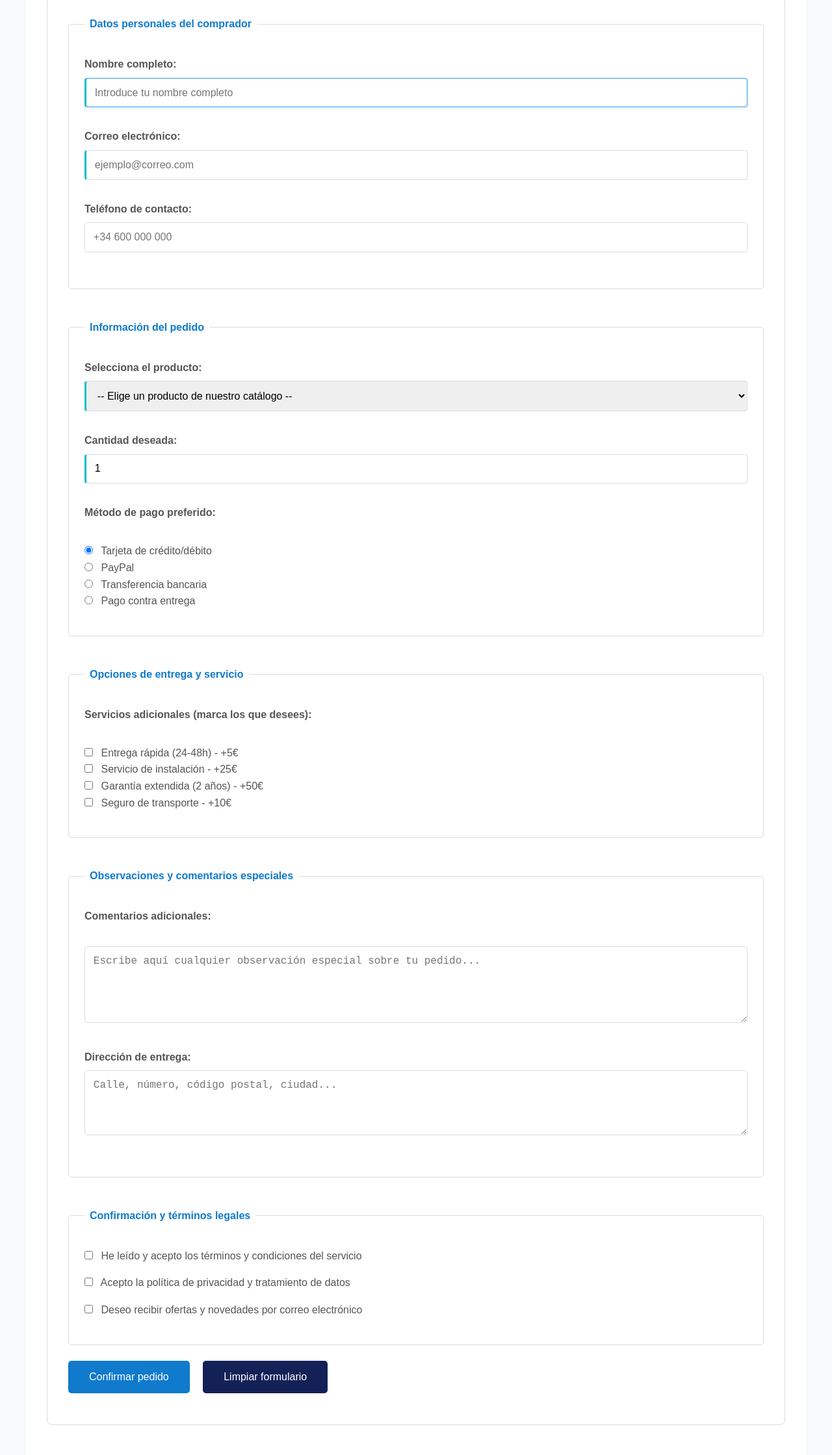
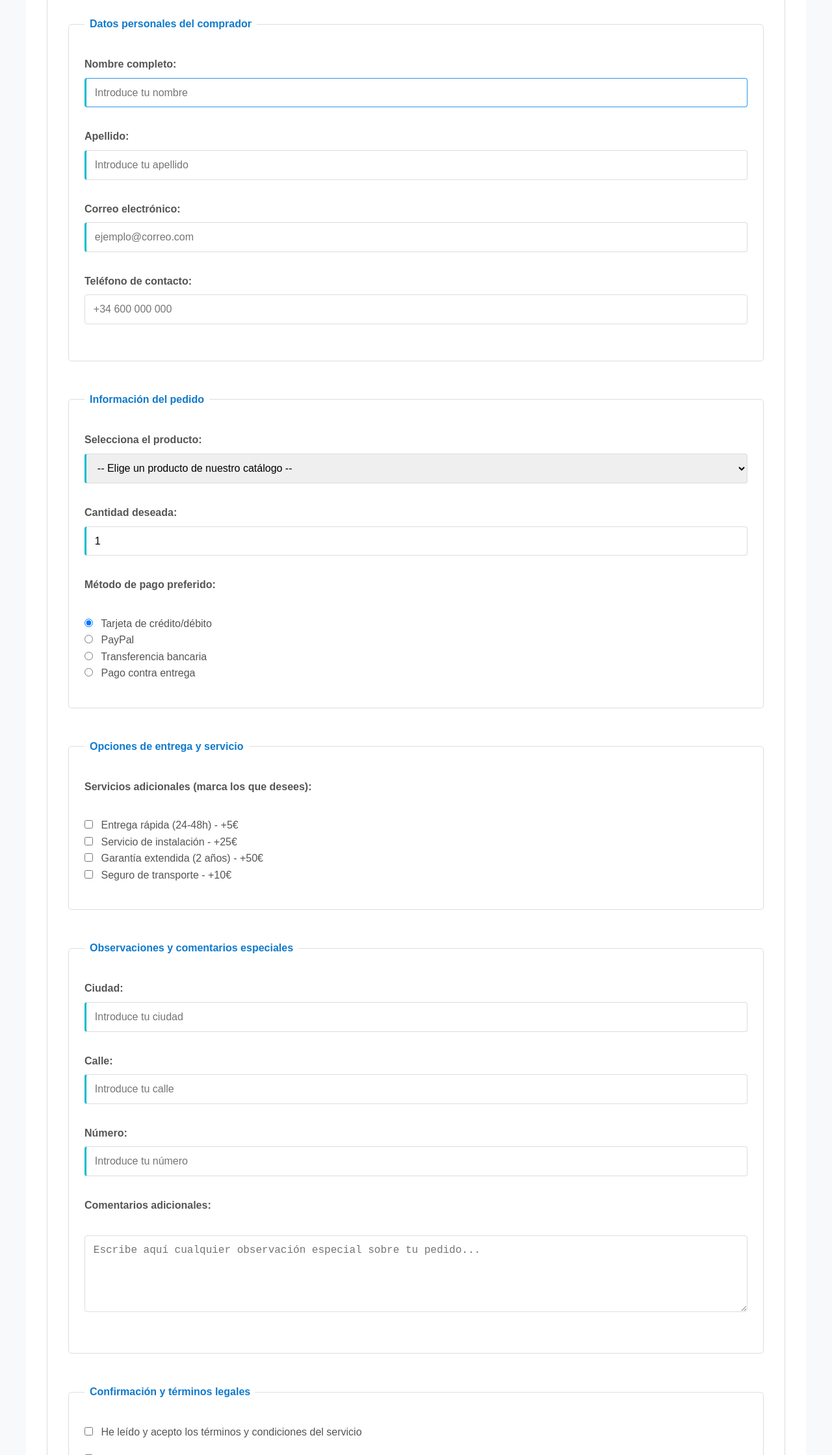
Before and after one commit to javiers2004/IngenieriaWebE1, a plain HTML site: page compra.html in a window 1280 px wide. Shown: the part 561-2800 px from the top of the page at 65% size. Drawn offline with Linux system fonts and the light colour scheme.

Commit message:
pequeños cambios

```diff
--- a/compra.html
+++ b/compra.html
@@ -48,7 +48,11 @@
 
           <p>
             <label for="nombre">Nombre completo:</label>
-            <input type="text" id="nombre" name="nombre" required autofocus placeholder="Introduce tu nombre completo">
+            <input type="text" id="nombre" name="nombre" required autofocus placeholder="Introduce tu nombre">
+          </p>
+          <p>
+            <label for="apellido">Apellido:</label>
+            <input type="text" id="apellido" name="apellido" required placeholder="Introduce tu apellido">
           </p>
 
           <p>
@@ -132,13 +136,22 @@
         <fieldset>
           <legend>Observaciones y comentarios especiales</legend>
           <p>
-            <label for="observaciones">Comentarios adicionales:</label><br>
-            <textarea id="observaciones" name="observaciones" rows="5" cols="50" placeholder="Escribe aquí cualquier observación especial sobre tu pedido..."></textarea>
+            <label for="ciudad">Ciudad:</label>
+            <input type="text" id="ciudad" name="ciudad" required placeholder="Introduce tu ciudad">
+          </p>
+          <p>
+            <label for="calle">Calle:</label>
+            <input type="text" id="calle" name="calle" required placeholder="Introduce tu calle">
           </p>
 
           <p>
-            <label for="direccion">Dirección de entrega:</label>
-            <textarea id="direccion" name="direccion" rows="3" cols="50" placeholder="Calle, número, código postal, ciudad..." required></textarea>
+            <label for="numero">Número:</label>
+            <input type="text" id="numero" name="numero" required placeholder="Introduce tu número">
+          </p>
+
+          <p>
+            <label for="observaciones">Comentarios adicionales:</label><br>
+            <textarea id="observaciones" name="observaciones" rows="5" cols="50" placeholder="Escribe aquí cualquier observación especial sobre tu pedido..."></textarea>
           </p>
         </fieldset>
 
```
Also changed, not shown: index.html (+3 -3 lines).
